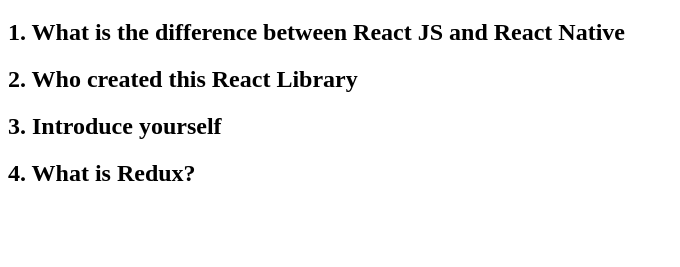
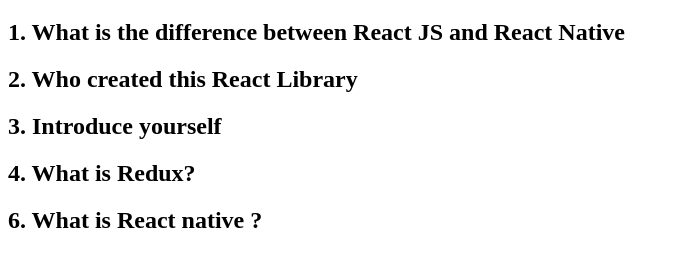
Before and after one commit to manjunadhb/reactIQ, a plain HTML site: page index.html in a window 1280 px wide. Shown: the part 61-328 px from the top of the page, without its empty margins (0-680 px from the left). Drawn offline with Linux system fonts and the light colour scheme.

Commit message:
Update index.html

```diff
--- a/index.html
+++ b/index.html
@@ -12,5 +12,6 @@
     <h2>2. Who created this React Library</h2>
     <h2>3. Introduce yourself</h2>
     <h2>4. What is Redux?</h2>
+    <h2>6. What is React native ?</h2>
 </body>
 </html>
```
